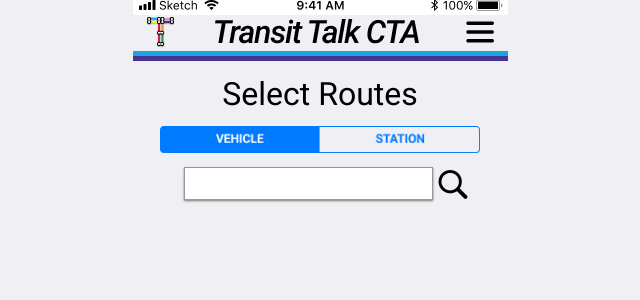
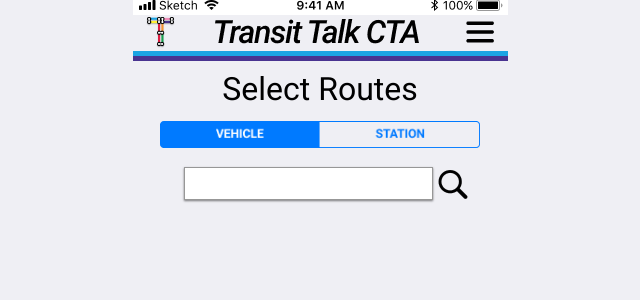
Before and after one commit to andreanthony/andreanthony.github.io, a Jekyll site: the page setpreferences.html, which Jekyll copies as it is, in a window 1280 px wide. Shown: the top 300 px of the page, without its empty margins (320-960 px from the left). Built offline with Jekyll 4.4.1, drawn with Linux system fonts in a browser that asks for light colours.

Commit message:
Update setpreferences.html

```diff
--- a/setpreferences.html
+++ b/setpreferences.html
@@ -9,7 +9,7 @@
  <header style="width: 375px;">
  <div id="bar"><img src="/Black.png" alt="bar" /></div>
  <div id="header"><img src="/header.png" alt="header" style="margin-top: -5px;"/></div>
- <h1 style="margin-left: 87.5px; width: 200px; margin-top: 80px;">Select Routes</h1>
+ <h1 style="margin-left: 87.5px; width: 200px; margin-top: 75px;">Select Routes</h1>
    <img src="/2-button-switch.png" alt="button-switch" style="width: 320px;"/>
  </header>
  <div class="search">
```
